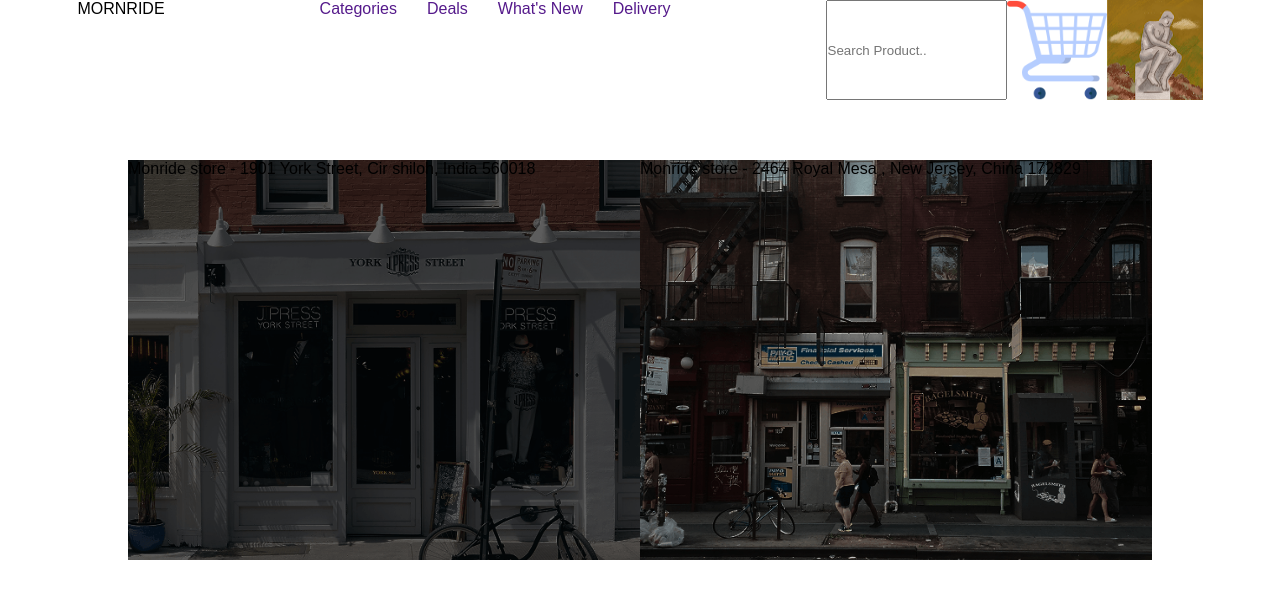
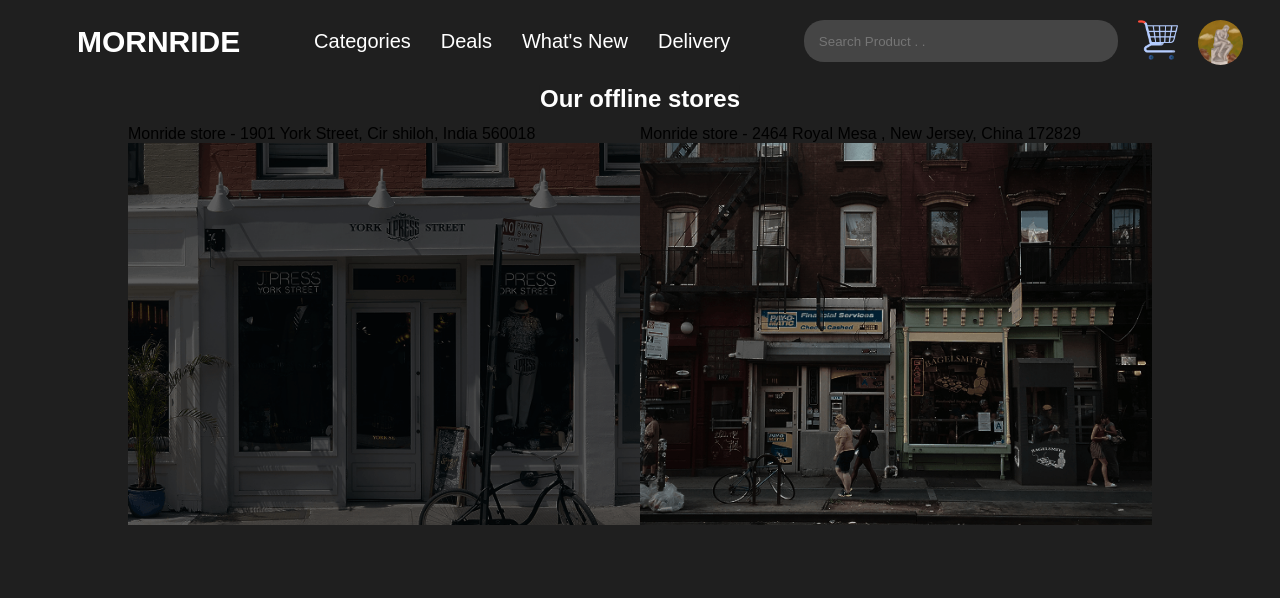
Before and after one commit to Akmalov-dev/Mornride, a React (Vite) app: page / in a window 1280 px wide. Shown: the top 598 px of the page. Built offline with nearby package versions, Linux system fonts and the light colour scheme.

Commit message:
end of header

```diff
--- a/src/App.css
+++ b/src/App.css
@@ -5,6 +5,7 @@
   list-style: none;
   text-decoration: none;
   font-family: "Montserrat", sans-serif;
+  background-color: rgb(31, 31, 31);
 }
 
 .container{
--- a/src/components/Header/header.css
+++ b/src/components/Header/header.css
@@ -1,17 +1,47 @@
-.img-ptofile{
-    width: 100px;
+a{
+    color: white;
+    font-family: sans-serif;
+    font-size: 20px;
+    font-weight: lighter;
+}
+a:hover{
+    color: rgb(128, 0, 128);
+}
+.img-profile{
+    width: 45px;
+    border-radius: 50%;
 }
 .img-korzinka{
-    width: 100px;
+    width: 40px;
+    height: 40px;
 }
 .header{
     display: flex;
     justify-content: space-around;
+    margin-top: 20px;
+    margin-left: 40px;
 }
 .header-middle{
     display: flex;
     gap: 30px;
+    margin-top: 10px;
 }
 .header-right{
     display: flex;
+    gap: 20px;
 }
+.logo{
+    color: white;
+    font-size: 30px;
+    font-weight: bolder;
+    font-family: Arial, Helvetica,;
+    margin-top: 5px;
+}
+.search{
+    height: 42px;
+    width: 314px;
+    color: white;
+    background-color: #454545;
+    border-radius: 20px;
+    border-style: none;
+}
--- a/src/components/Header/header.jsx
+++ b/src/components/Header/header.jsx
@@ -9,7 +9,7 @@ const header = () => {
     <>
      <div className='header'>
       <div className='header-left'>
-        <p>MORNRIDE</p>
+        <p className='logo'>MORNRIDE</p>
       </div>
       <div className='header-middle'>
         <a href="">Categories</a>
@@ -18,9 +18,9 @@ const header = () => {
         <a href="">Delivery</a>
       </div>
       <div className='header-right'>
-        <input type="text" placeholder='Search Product..'/>
-        <img className='img-korzinka' src={korzinka} alt="" />
-        <img className='img-profile' src={profile} alt="" />
+        <input className='search' type="text" placeholder='    Search Product . .'/>
+        <img className='img-korzinka' src={korzinka} alt="korzinka" />
+        <img className='img-profile' src={profile} alt="profile picture" />
       </div>
      </div>
     </>
```
